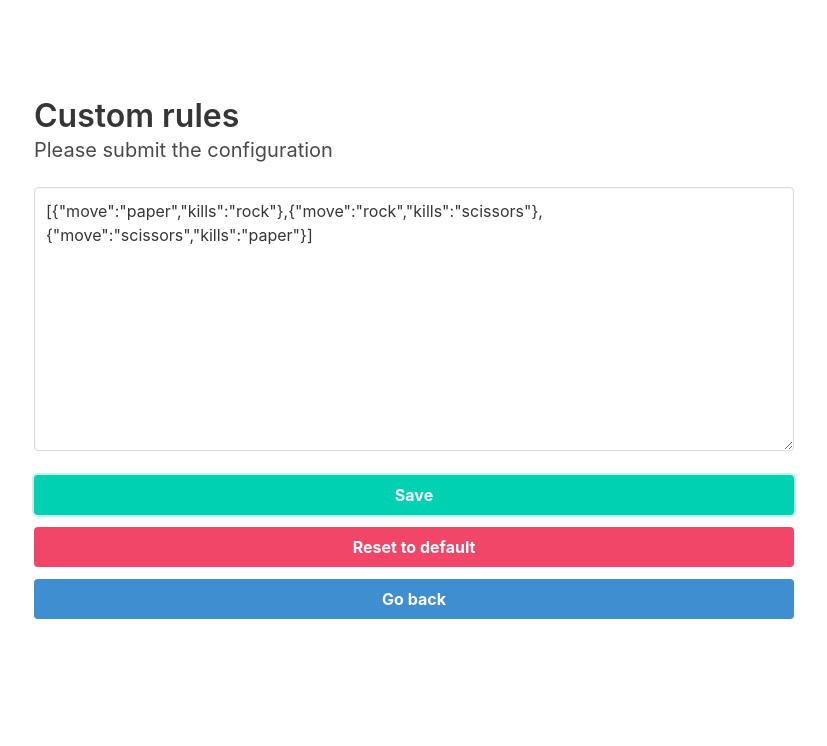
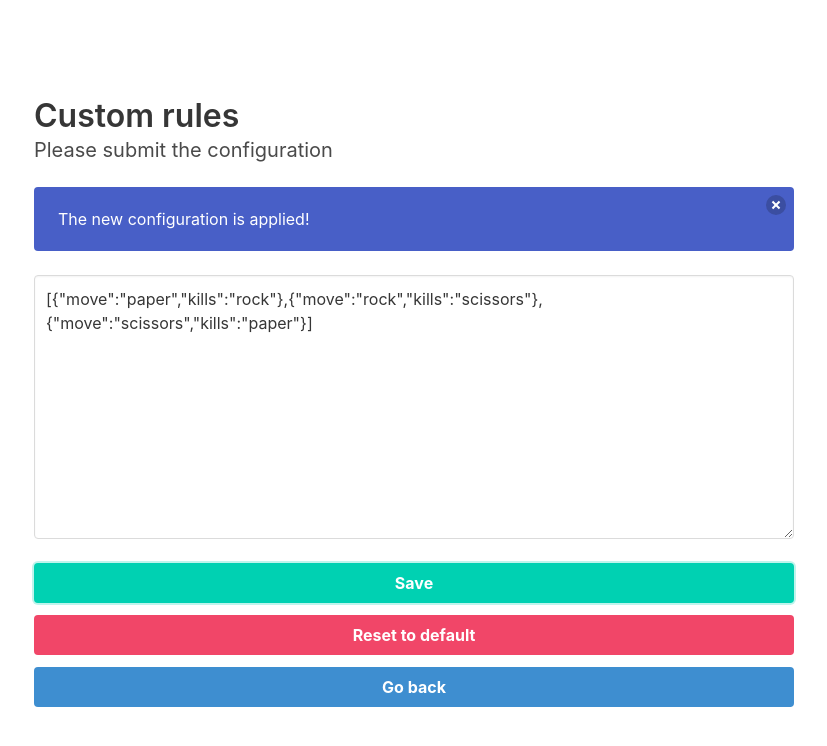
Before and after one commit to fco96/cachipun-front, a React (Create React App) app: page /custom_rules in a window 1280 px wide. Both pictures are taken after a click on the button "Save". Shown: the top 746 px of the page, without its empty margins (226-1053 px from the left). Built offline with nearby package versions, Linux system fonts and the light colour scheme.

Commit message:
Implement notification on custom configuration

```diff
--- /dev/null
+++ b/src/components/Notification/Notification.tsx
@@ -0,0 +1,27 @@
+import React from "react";
+
+interface IProps {
+  isVisible: boolean;
+  closeFn: () => void;
+  type: "is-link" | "is-danger";
+}
+
+const Notification: React.FC<IProps> = ({
+  isVisible,
+  closeFn,
+  type,
+  children,
+}) => {
+  const handleClose = () => {
+    closeFn();
+  };
+
+  return (
+    <div className={`notification ${type} ${isVisible ? "" : "is-hidden"}`}>
+      <button onClick={handleClose} className="delete"></button>
+      {children}
+    </div>
+  );
+};
+
+export default Notification;
--- a/src/containers/CustomRules/CustomRules.tsx
+++ b/src/containers/CustomRules/CustomRules.tsx
@@ -1,8 +1,9 @@
-import React, { useEffect, useState } from "react";
+import React, { useCallback, useEffect, useState } from "react";
 import { useDispatch, useSelector } from "react-redux";
 import { useHistory } from "react-router-dom";
 import { RootState } from "../../store/reducers";
 import * as ActionCreators from "../../store/actions/actionCreators";
+import Notification from "../../components/Notification/Notification";
 
 const CustomRules: React.FC = () => {
   const { vanillaMoves, customMoves } = useSelector(
@@ -10,6 +11,8 @@ const CustomRules: React.FC = () => {
   );
 
   const [currentConfig, setCurrentConfig] = useState("");
+  const [error, setError] = useState(false);
+  const [success, setSuccess] = useState(false);
 
   useEffect(() => {
     if (customMoves.length > 0) {
@@ -33,18 +36,48 @@ const CustomRules: React.FC = () => {
   };
 
   const handleSave = () => {
-    dispatch(ActionCreators.setCustomMovements(JSON.parse(currentConfig)));
+    try {
+      const newConfig = JSON.parse(currentConfig);
+      dispatch(ActionCreators.setCustomMovements(newConfig));
+      setSuccess(true);
+    } catch {
+      setError(true);
+    }
   };
 
   const handleReset = () => {
     dispatch(ActionCreators.setCustomMovements(vanillaMoves));
   };
 
+  const closeErrorCallBack = useCallback(() => {
+    setError(false);
+  }, [setError]);
+
+  const closeSuccessCallBack = useCallback(() => {
+    setSuccess(false);
+  }, [setSuccess]);
+
   return (
     <div className="columns is-centered">
       <div className="column is-8">
         <h1 className="title">Custom rules</h1>
         <h2 className="subtitle"> Please submit the configuration </h2>
+
+        <Notification
+          isVisible={error}
+          type={"is-danger"}
+          closeFn={closeErrorCallBack}
+        >
+          The given configuration is not a valid json configuration!
+        </Notification>
+
+        <Notification
+          isVisible={success}
+          type={"is-link"}
+          closeFn={closeSuccessCallBack}
+        >
+          The new configuration is applied!
+        </Notification>
 
         <div className="mb-5">
           <textarea
```
